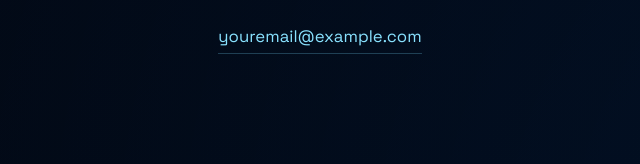
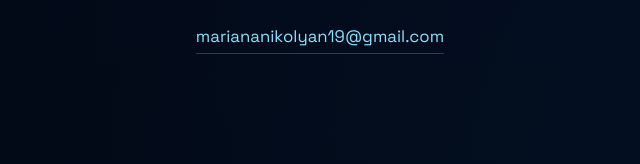
Before and after one commit to mariana-nikolyan/mariana-nikolyan.github.io, a plain HTML site: page index.html in a window 1280 px wide. Shown: the part 3478-3642 px from the top of the page, 320-960 px from the left. Drawn offline with Linux system fonts and the light colour scheme.

Commit message:
Update portfolio design

```diff
--- a/index.html
+++ b/index.html
@@ -517,7 +517,7 @@ footer{
                     View Project
                 </a>
 
-                <a class="btn" href="https://github.com/YOURUSERNAME/echolocation" target="_blank">
+                <a class="btn" href="https://github.com/mariana-nikolyan/echolocation" target="_blank">
                     Source Code
                 </a>
 
@@ -582,8 +582,8 @@ footer{
 
     <h2>Transmit a signal</h2>
 
-    <a href="mailto:youremail@example.com">
-        youremail@example.com
+    <a href="mailto:mariananikolyan19@gmail.com">
+       mariananikolyan19@gmail.com
     </a>
 
 </section>
```
